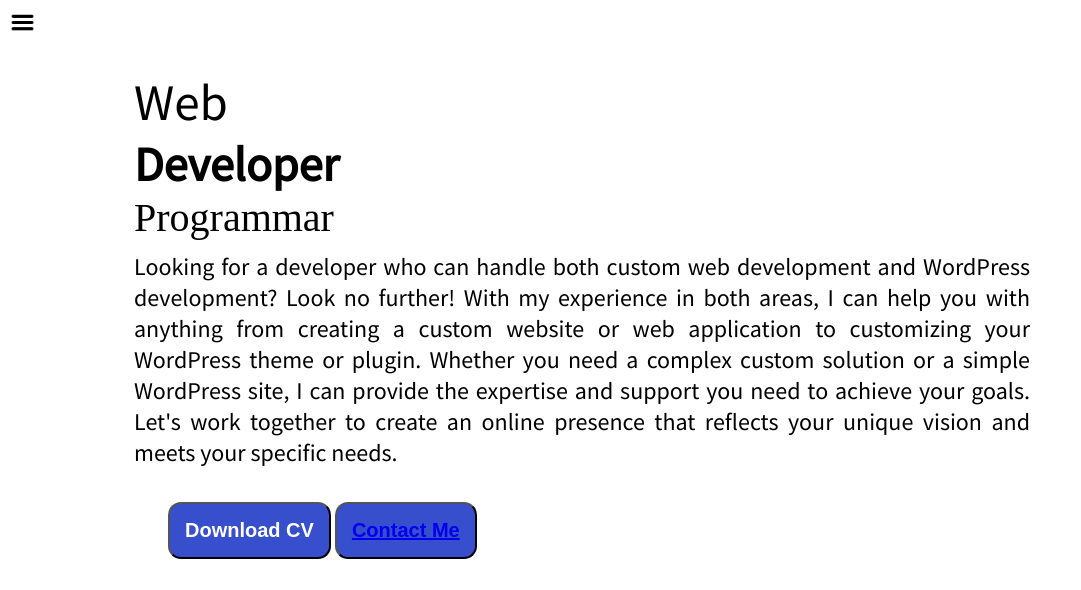
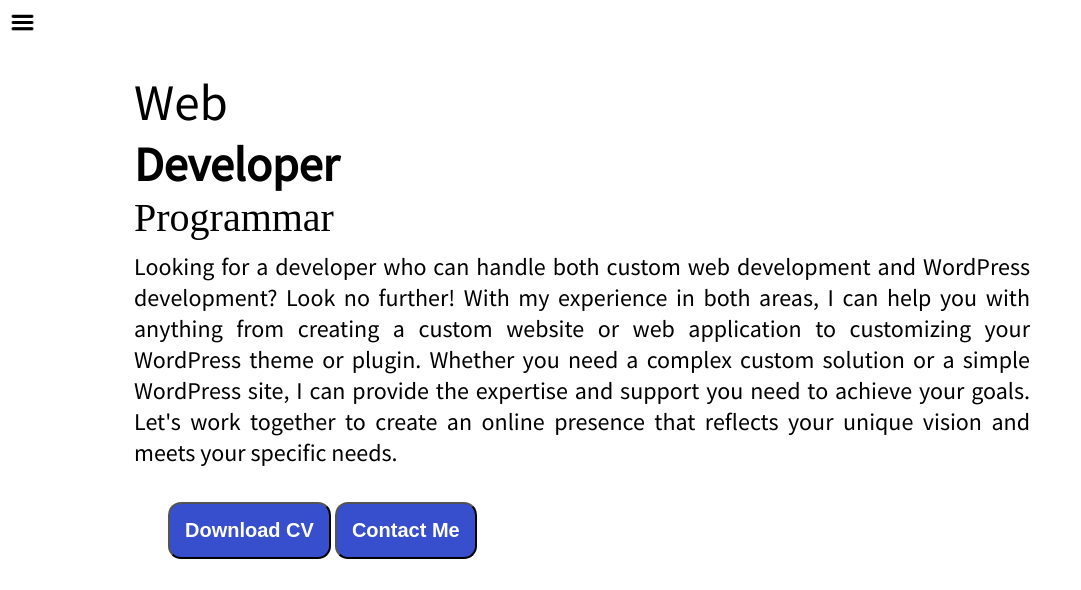
Before and after one commit to mudassar-durvaish/MyPortfolio, a plain HTML site: page services.html in a window 1280 px wide. Shown: the top 590 px of the page, without its empty margins (0-1081 px from the left). Drawn offline with Linux system fonts and the light colour scheme; a web font is replaced by a local one.

Commit message:
Update services.html

```diff
--- a/services.html
+++ b/services.html
@@ -35,7 +35,7 @@
                     <div class="moreabout"><p style="text-align: justify;">Looking for a developer who can handle both custom web development and WordPress development? Look no further! With my experience in both areas, I can help you with anything from creating a custom website or web application to customizing your WordPress theme or plugin. Whether you need a complex custom solution or a simple WordPress site, I can provide the expertise and support you need to achieve your goals. Let's work together to create an online presence that reflects your unique vision and meets your specific needs.</p></div>
                     <div class="buttons">
                         <button><a href="/MyPortfolio/cv.pdf" style="text-decoration: none; color: white;"> Download CV </a></button>
-                        <button><a href="/MyPortfolio/contact.html"> Contact Me </a></button>
+                        <button><a href="/MyPortfolio/contact.html" style="text-decoration: none; color: white;"> Contact Me </a></button>
                     </div>
                 </div>
                 <iframe width="1168" height="480" src="https://www.youtube.com/embed/l1EssrLxt7E" title="Introduction to Web Development | World&#39;s most premium Web Development Course | Lecture 0 (Reupload)" frameborder="0" allow="accelerometer; autoplay; clipboard-write; encrypted-media; gyroscope; picture-in-picture; web-share" allowfullscreen style="width: 426px; height: 240px;"></iframe>
```
